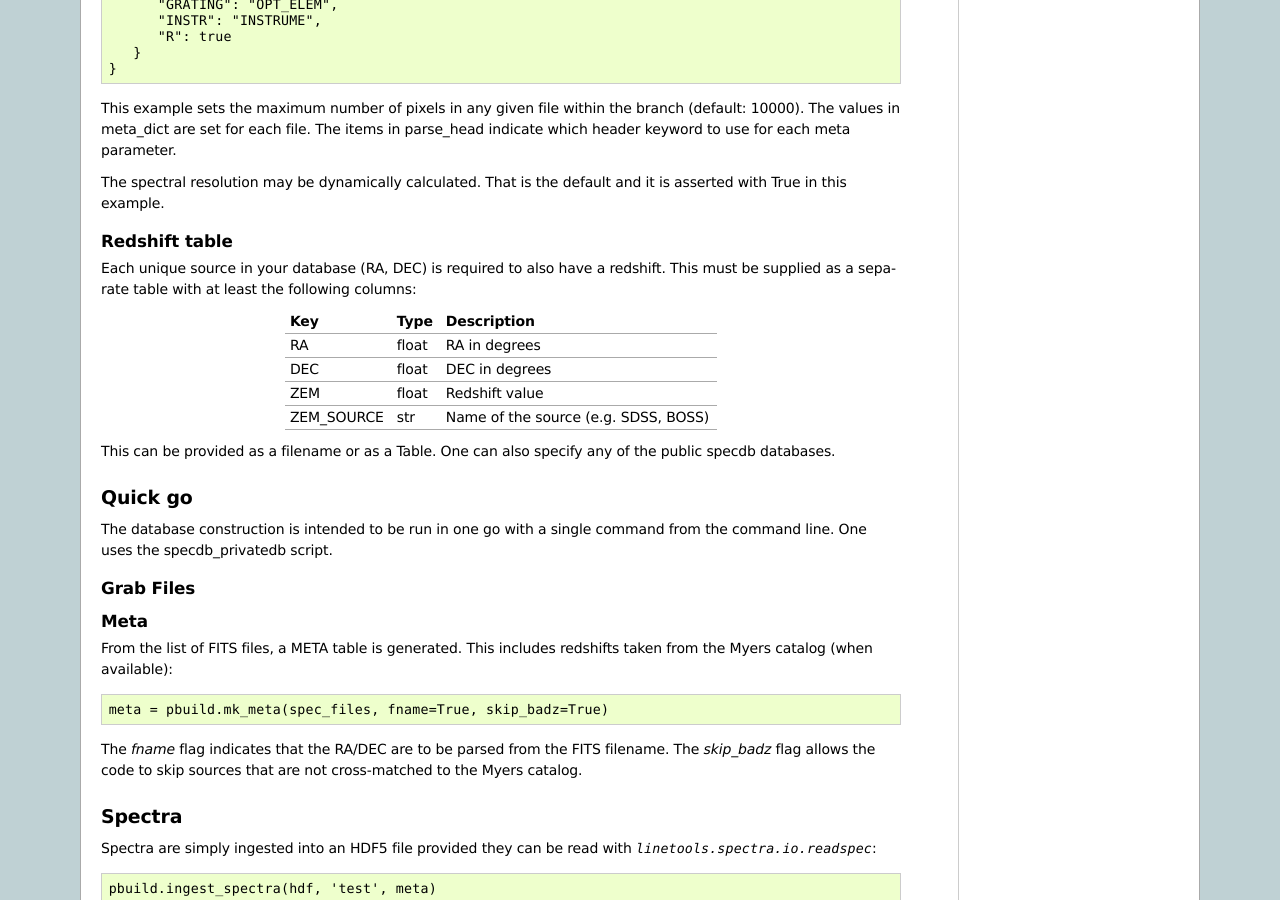
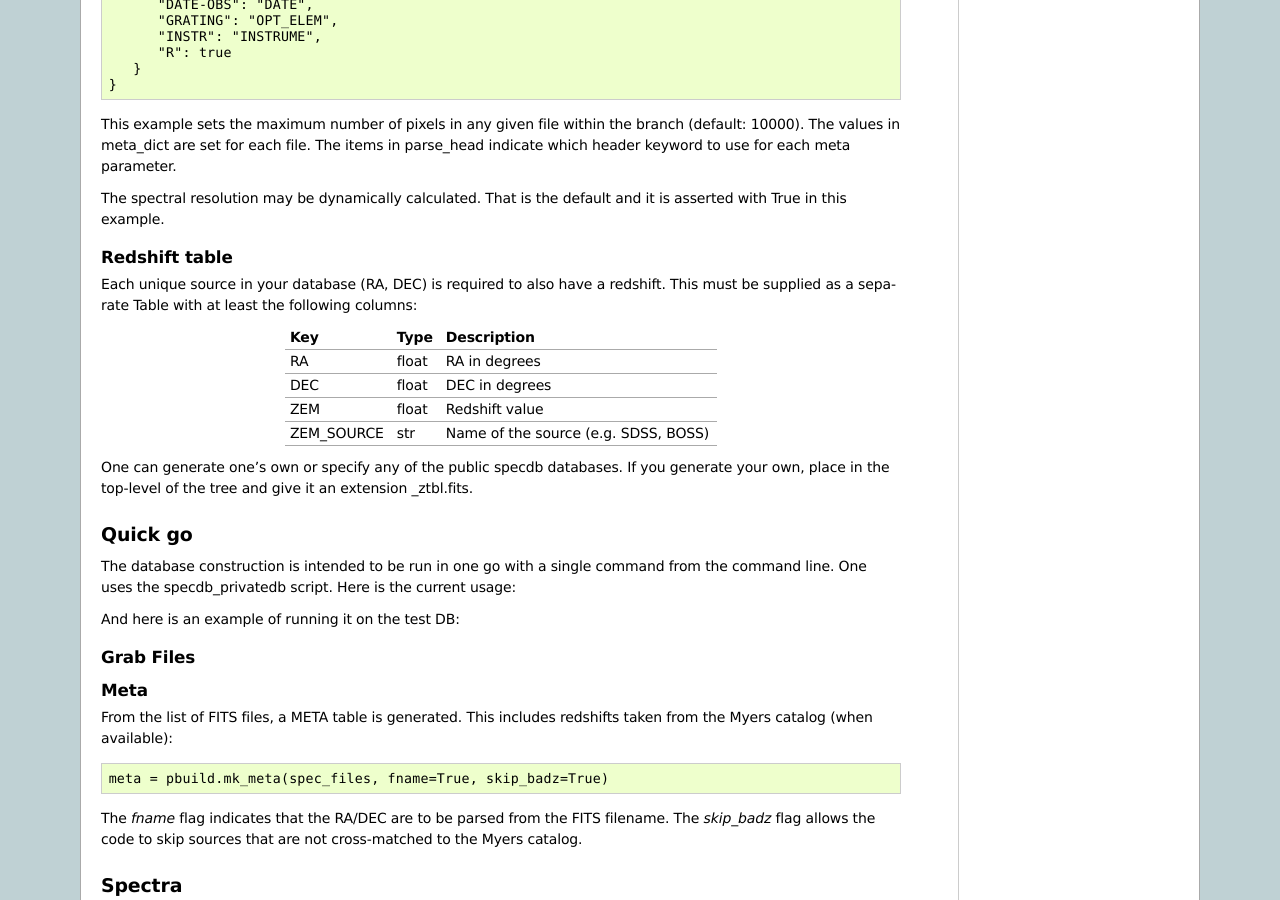
Before and after one commit to specdb/specdb, a Sphinx documentation site: the page built from docs/private.rst, in a window 1280 px wide and 900 px high, scrolled down 985 px. Built offline with Sphinx 7.4.7, drawn with Linux system fonts in a browser that asks for light colours; pages that are not in the unit, such as notebooks, are missing from menus; some of the changed text lies outside the part shown.

Commit message:
new script

```diff
--- a/docs/private.rst
+++ b/docs/private.rst
@@ -34,6 +34,7 @@ Here is an example of a directory tree
 (from the test dataset in specdb)::
 
    ├── privateDB
+   |  ├── testDB_ztbl.fits
    |  ├── ESI
    |  |  ├── ESI_meta.json
    |  |  ├── SDSSJ220758.30+125944.3_F.fits
@@ -87,7 +88,7 @@ Redshift table
 --------------
 
 Each unique source in your database (RA, DEC) is required to also
-have a redshift.   This must be supplied as a separate table with
+have a redshift.   This must be supplied as a separate Table with
 at least the following columns:
 
 ==========  ======== ============================================
@@ -99,15 +100,21 @@ ZEM         float    Redshift value
 ZEM_SOURCE  str      Name of the source (e.g. SDSS, BOSS)
 ==========  ======== ============================================
 
-This can be provided as a filename or as a Table.
-One can also specify any of the public specdb databases.
+One can generate one's own or specify any of the public specdb databases.
+If you generate your own, place in the top-level of the tree and
+give it an extension _ztbl.fits.
 
 Quick go
 ========
 
 The database construction is intended to be run in one go with
 a single command from the command line.  One uses the specdb_privatedb
-script.
+script.  Here is the current usage::
+
+
+And here is an example of running it on the test DB::
+
+
 
 Grab Files
 ----------
```
Also changed, not shown: 1 other file.
